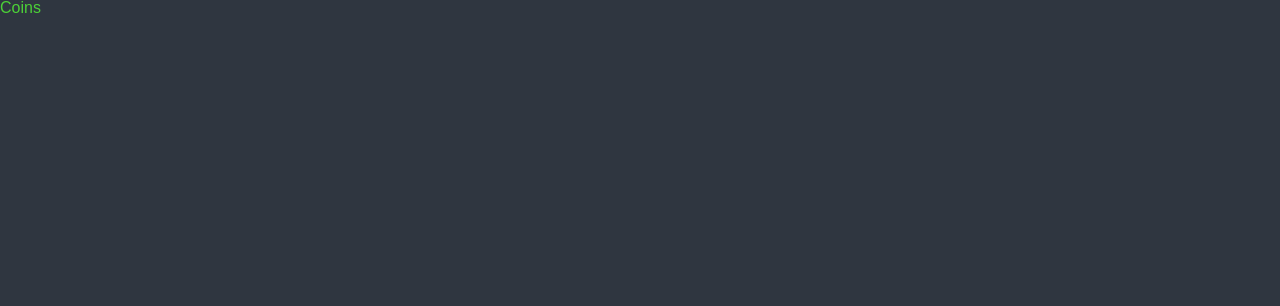
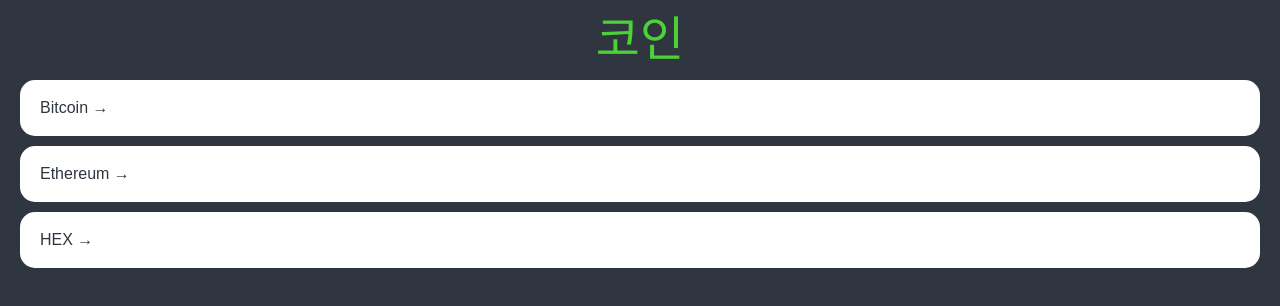
Before and after one commit to pung8146/22reactMatserclass, a React (Create React App) app: page / in a window 1280 px wide. Shown: the top 306 px of the page. Built offline with nearby package versions, Linux system fonts and the light colour scheme.

Commit message:
Link , a , ul 등 css를 입혀주는 방법

```diff
--- a/src/App.tsx
+++ b/src/App.tsx
@@ -61,6 +61,7 @@
 }
 a{
   text-decoration: none;
+  color:inherit;
 }
 `;
 
--- a/src/routes/Coins.tsx
+++ b/src/routes/Coins.tsx
@@ -1,11 +1,84 @@
+import { Link } from "react-router-dom";
 import styled from "styled-components";
 
+const Container = styled.div`
+    padding: 0px 20px;
+`;
+
+const Header = styled.header`
+    height:10vh;
+    display: flex;
+    justify-content: center;
+    align-items: center;
+`;
+
+const CoinsList = styled.ul``;
+
+const Coin = styled.li`
+    background-color:white;
+    color: ${(props) => props.theme.bgColor};
+    margin-bottom: 10px;
+    border-radius:15px;
+    a {
+        padding: 20px;
+        transition: color .2s ease-in;
+        display: block;
+    }
+    &:hover{
+        a{
+            color:${props => props.theme.accentColor}
+        }
+    }
+`;
+
 const Title = styled.h1`
+font-size:48px;
     color:${props => props.theme.accentColor};
 `
+const coins = [
+    {
+        id: "btc-bitcoin",
+        name: "Bitcoin",
+        symbol: "BTC",
+        rank: 1,
+        is_new: false,
+        is_active: true,
+        type: "coin",
+        },
+        {
+        id: "eth-ethereum",
+        name: "Ethereum",
+        symbol: "ETH",
+        rank: 2,
+        is_new: false,
+        is_active: true,
+        type: "coin",
+        },
+        {
+        id: "hex-hex",
+        name: "HEX",
+        symbol: "HEX",
+        rank: 3,
+        is_new: false,
+        is_active: true,
+        type: "token",
+        },
+];
 
 function Coins() {
-    return <Title>Coins</Title>
+    return (
+    <Container>
+        <Header>
+            <Title>코인</Title>
+        </Header>
+        <CoinsList>
+            {coins.map(coin => <Coin key={coin.id}>
+                <Link to={`/${coin.id}`}>{coin.name} &rarr;</Link>
+            </Coin>)}
+
+        </CoinsList>
+    </Container>
+    );
 }
 
 export default Coins;
```
